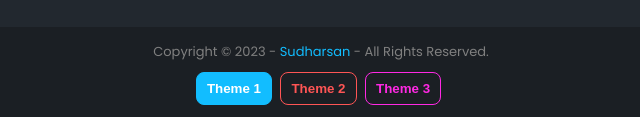
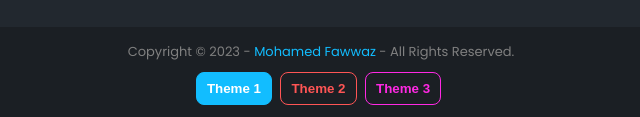
Before and after one commit to fawwaz-hub06/mohamedfawwaz-portfolio, a plain HTML site: page index.html in a window 1280 px wide. Shown: the part 1869-1986 px from the top of the page, 319-959 px from the left. Drawn offline with Linux system fonts and the light colour scheme; files that its build step writes are made by us from their sources.

Commit message:
Update index.html

```diff
--- a/index.html
+++ b/index.html
@@ -219,7 +219,7 @@
     </main>
 
     <footer>
-        <p>Copyright &copy; 2023 - <a href="https://github.com/danielace1" target="_blank">Sudharsan</a> - All Rights
+        <p>Copyright &copy; 2023 - <a href="https://github.com/fawwaz-hub06/mohamedfawwaz-portfolio">Mohamed Fawwaz</a> - All Rights
             Reserved.</p>
         <div class="footer-buttons">
             <button data-theme="./assets/css/style.css" class="footer__theme1 active-theme">Theme 1</button>
```
